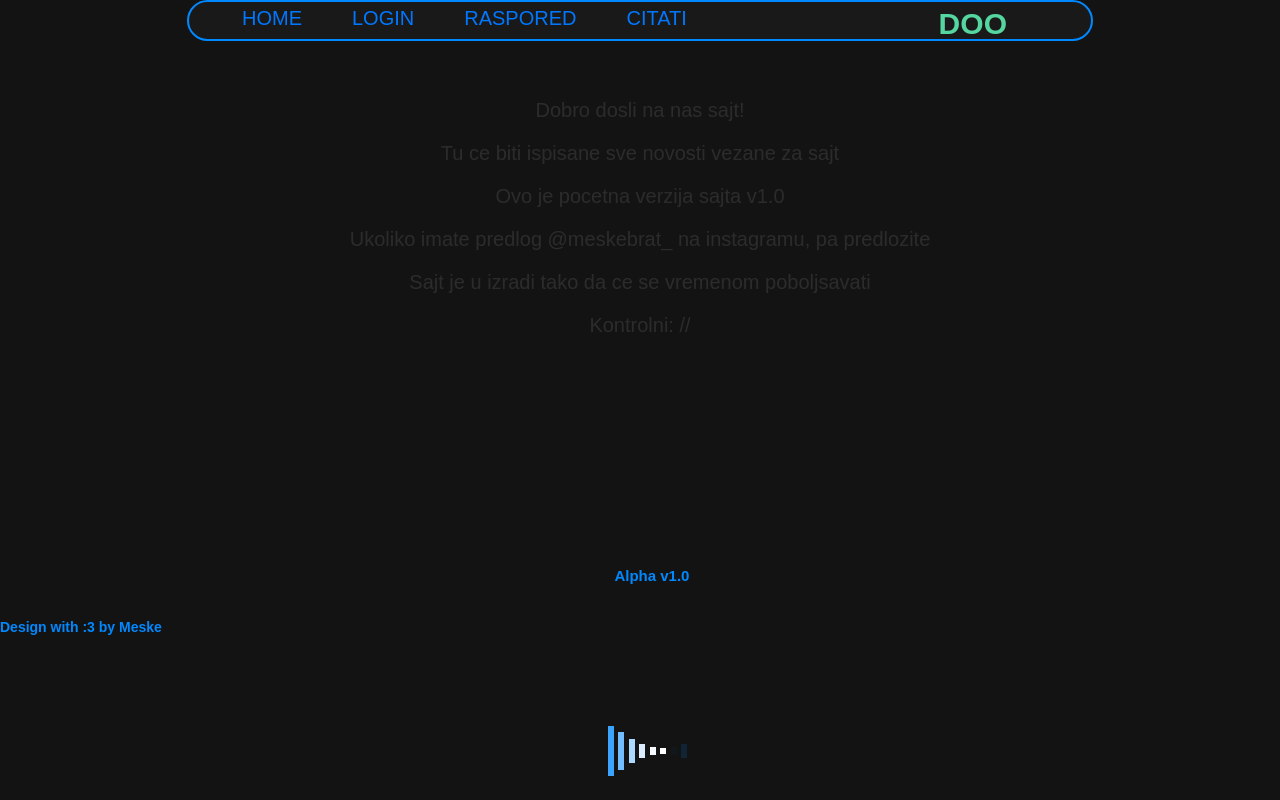
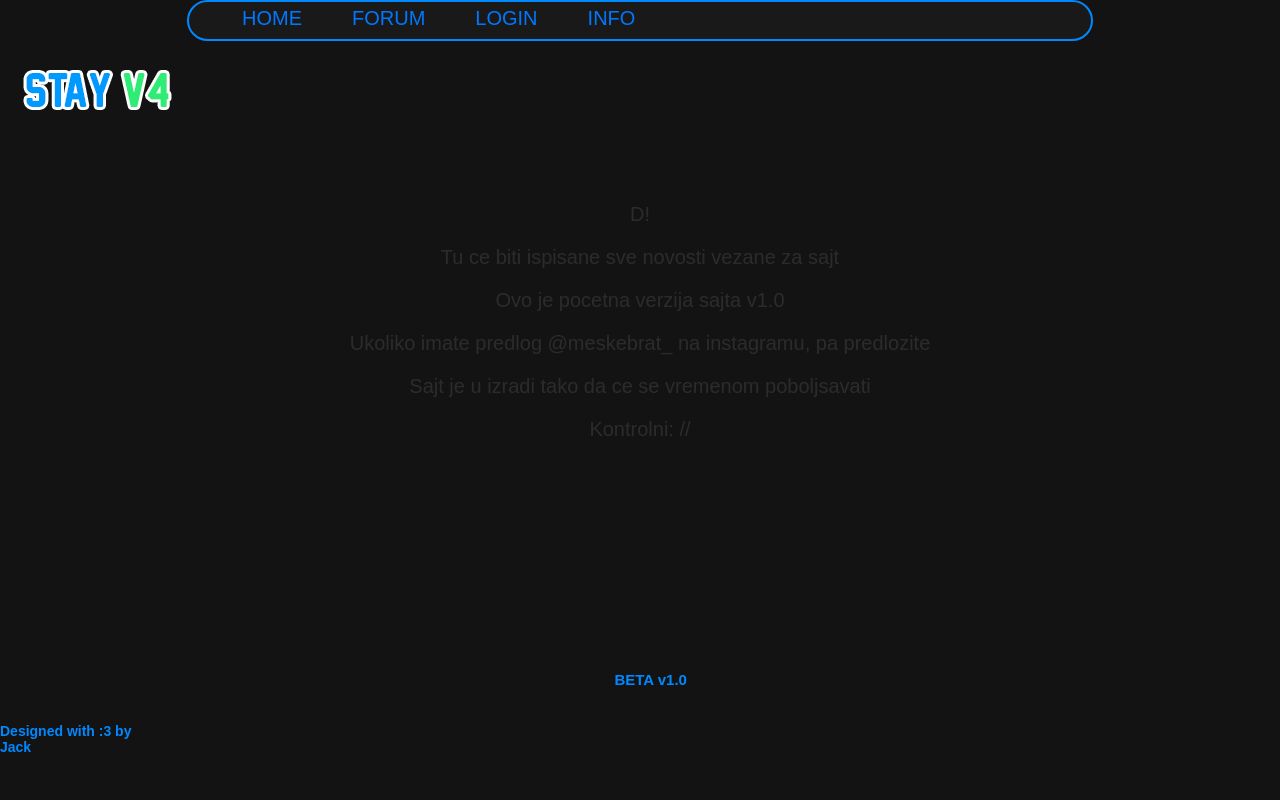
Before and after one commit to Meskebrat/Meskebrat.github.io, a PHP site: page / in a window 1280 px wide. Run offline with PHP 8.4, Linux system fonts and the light colour scheme.

Commit message:
update first

```diff
--- a/index.html
+++ b/index.html
@@ -2,51 +2,32 @@
 <!DOCTYPE html>
 <html>
 <head>
-	<title>Berosii | Official</title>
+	<title>Stay V4 | HOME</title>
 	<link rel="stylesheet" type="text/css" href="Styles/style.css">
 </head>
 <body>
 	<div class="container">
 		<nav>
 			<li><a href="index.html">Home</a>
+			<li><a href="index.html">Forum</a>
 			<li><a href="login.html">Login</a>
-			<li><a href="rasp.html">Raspored</a>
-			<li><a href="citati.html">Citati</a>
+			<li><a href="index.html">Info</a>
 		</nav>
 	</div>
-	<div class="text middle">
-		<span class="slv">D</span>
-		<span class="hidden">O</span>
-		<span class="hidden">B</span>
-		<span class="hidden">R</span>
-		<span class="slv">O</span>
-		<span class="hidden"> D</span>
-		<span class="hidden">O</span>
-		<span class="hidden">S</span>
-		<span class="hidden">A</span>
-		<span class="slv">O</span>
+	<div class="logo">
+		<img src="images/text.png" alt="Smiley face" height="100" width="200">
 	</div>
 	<div class="ostext">
-		<p>Dobro dosli na nas sajt!</p>
+		<p>D!</p>
 		<p>Tu ce biti ispisane sve novosti vezane za sajt</p>
 		<p>Ovo je pocetna verzija sajta v1.0</p>
 		<p>Ukoliko imate predlog @meskebrat_ na instagramu, pa predlozite</p>
 		<p>Sajt je u izradi tako da ce se vremenom poboljsavati</p>
 		<p>Kontrolni: //</p>
 	</div>
-	<div class="midlle">
-		<div class="bar bar1"></div>
-		<div class="bar bar2"></div>
-		<div class="bar bar3"></div>
-		<div class="bar bar4"></div>
-		<div class="bar bar5"></div>
-		<div class="bar bar6"></div>
-		<div class="bar bar7"></div>
-		<div class="bar bar8"></div>
-	</div>
 	<div class="kontejner">
-		<h6>Alpha v1.0</h6>
-		<h4>Design with :3 by Meske</h4>
+		<h6>BETA v1.0</h6>
+		<h4>Designed with :3 by Jack</h4>
 	</div>
 </body>
 </html>
```
Also changed, not shown: Styles/stajl.css (+0 -9 lines), citati.html (deleted, +0 -41 lines), rasp.html (deleted, +0 -35 lines), Styles/text.png (added), images/text.png (added).
